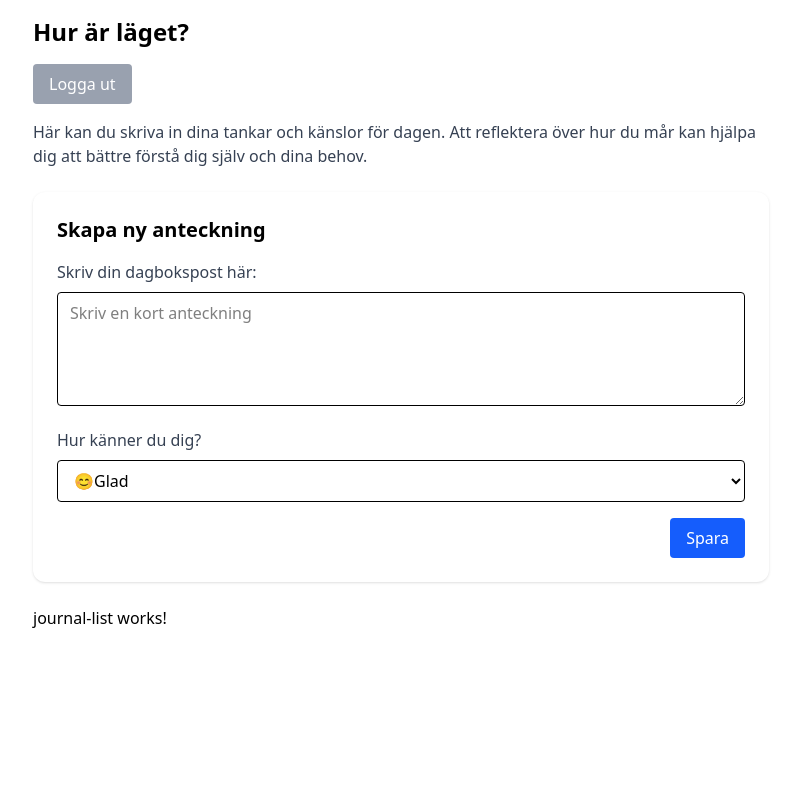
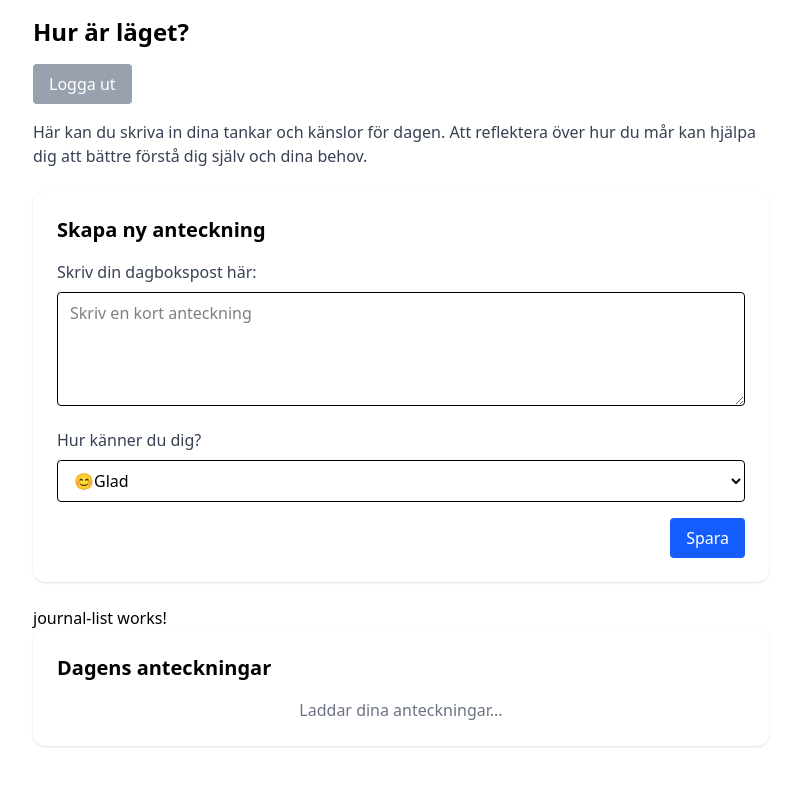
Before and after one commit to affa24ju/MyJournalFrontend, an Angular app: page /journal in a window 1280 px wide. Shown: the top 786 px of the page, without its empty margins (239-1039 px from the left). Built offline with nearby package versions, Linux system fonts and the light colour scheme.

Commit message:
Implementerar OnInit inne i journal-list

```diff
--- a/src/app/components/journal-list/journal-list.html
+++ b/src/app/components/journal-list/journal-list.html
@@ -1 +1,9 @@
 <p>journal-list works!</p>
+
+<div class="bg-white rounded-xl shadow p-6">
+    <h2 class="text-xl font-bold mb-4">Dagens anteckningar</h2>
+
+    <!-- Om det håller på att ladda -->
+    <div *ngIf="loading" class="text-center text-gray-500">Laddar dina anteckningar...</div>
+
+</div>
--- a/src/app/components/journal-list/journal-list.ts
+++ b/src/app/components/journal-list/journal-list.ts
@@ -1,11 +1,29 @@
-import { Component } from '@angular/core';
+import { CommonModule } from '@angular/common';
+import { Component, OnInit } from '@angular/core';
+import { JournalEntry, JournlService } from '../../services/journl-service';
 
 @Component({
   selector: 'app-journal-list',
-  imports: [],
+  imports: [CommonModule],
   templateUrl: './journal-list.html',
   styleUrl: './journal-list.css'
 })
-export class JournalList {
+export class JournalList implements OnInit {
+
+  entries : JournalEntry[] = [];
+  loading = true;
+
+  constructor(private journalService: JournlService) { }
+
+  ngOnInit() {
+    this.loadTodayEntries();
+  }
+
+  // Metod för att ladda dagens anteckningar
+  loadTodayEntries() {
+
+  }
+
+
 
 }
```
